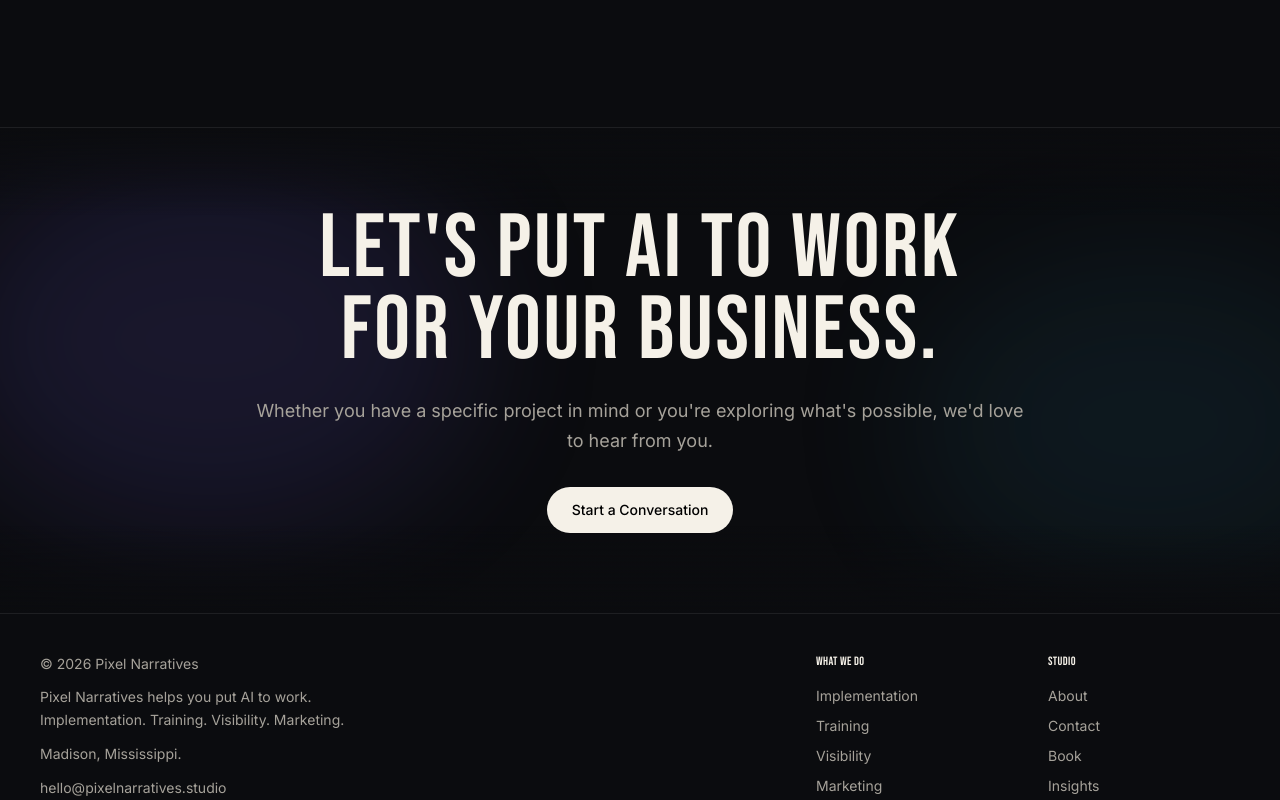
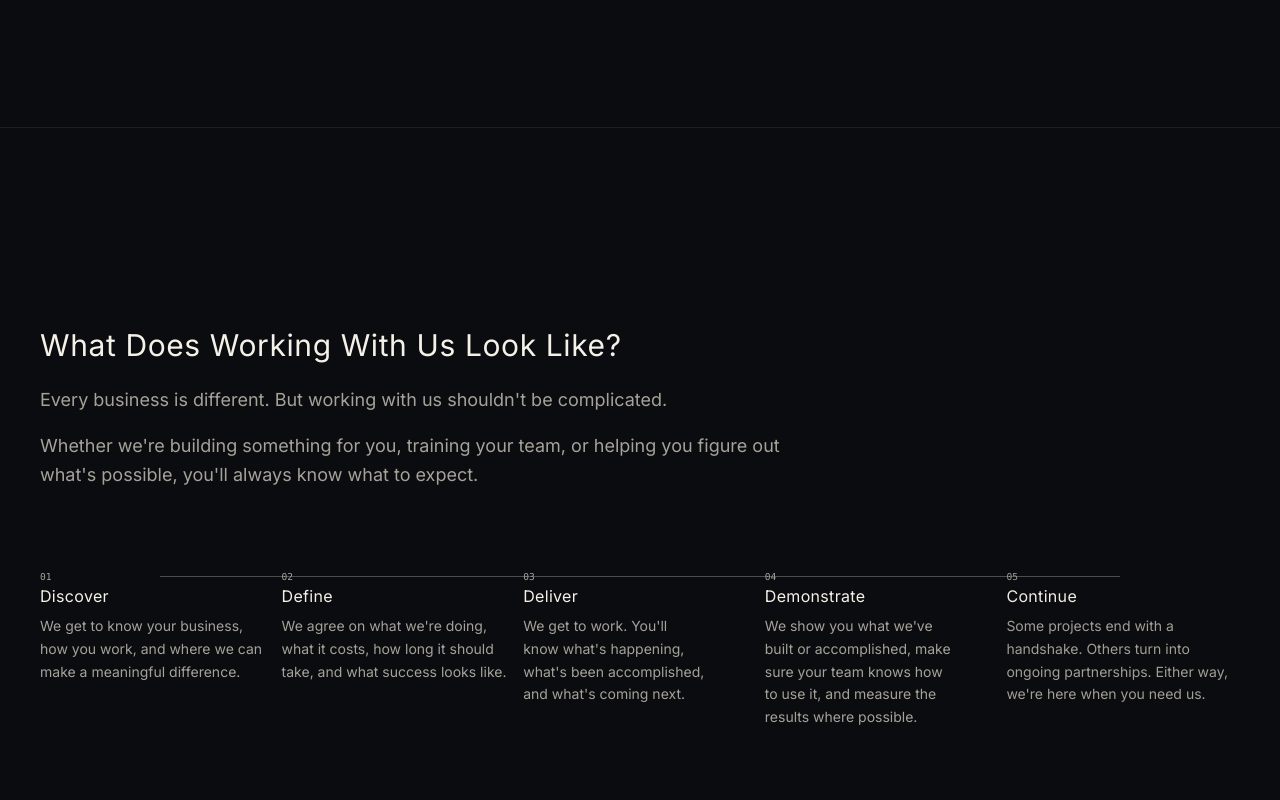
Before and after one commit to jmaruszak/pixel-narratives-site, a Next.js app in the folder pixel-narratives-site/: page /work-with-us in a window 1280 px wide. Shown: the part 2320-3120 px from the top of the page. Built offline with nearby package versions, Linux system fonts and the light colour scheme.

Commit message:
Share one working experience on Implementation and under the Work With Us prices.
Co-authored-by: Cursor <cursoragent@cursor.com>

```diff
--- a/pixel-narratives-site/src/app/globals.css
+++ b/pixel-narratives-site/src/app/globals.css
@@ -456,8 +456,8 @@ button {
 
 .il-process-h-track {
   position: absolute;
-  left: 12.5%;
-  right: 12.5%;
+  left: 10%;
+  right: 10%;
   top: 0;
   height: 1px;
   background: rgba(255, 255, 255, 0.09);
@@ -466,9 +466,9 @@ button {
 
 .il-process-h-fill-wrap {
   position: absolute;
-  left: 12.5%;
+  left: 10%;
   top: 0;
-  width: 75%;
+  width: 80%;
   height: 1px;
 }
 
--- a/pixel-narratives-site/src/app/work-with-us/page.tsx
+++ b/pixel-narratives-site/src/app/work-with-us/page.tsx
@@ -1,5 +1,6 @@
 import Link from "next/link";
 import Footer from "../../components/Footer";
+import ImplementationProcessFlow from "../../components/ImplementationProcessFlow";
 import Nav from "../../components/Nav";
 import { ENGAGEMENTS, WORK_WITH_US_INTRO } from "../../lib/engagements";
 import { JsonLd, buildBreadcrumbs, buildWebPage } from "../../lib/schema";
@@ -106,6 +107,8 @@ export default function WorkWithUsPage() {
         </div>
       </section>
 
+      <ImplementationProcessFlow />
+
       <section className="next-step-section border-t border-white/8">
         <div className="next-step-bg" aria-hidden />
         <div className="next-step-fade" aria-hidden />
--- a/pixel-narratives-site/src/components/ImplementationProcessFlow.tsx
+++ b/pixel-narratives-site/src/components/ImplementationProcessFlow.tsx
@@ -20,20 +20,24 @@ function getReducedMotionServerSnapshot() {
 
 const STEPS = [
   {
-    title: "Define Your Outcomes",
-    body: "We align on what success looks like - revenue, time saved, efficiency, or growth.",
+    title: "Discover",
+    body: "We get to know your business, how you work, and where we can make a meaningful difference.",
   },
   {
-    title: "Audit Your Current Systems",
-    body: "We map your workflows, tools, and bottlenecks to identify where value is being lost.",
+    title: "Define",
+    body: "We agree on what we're doing, what it costs, how long it should take, and what success looks like.",
   },
   {
-    title: "Build the Plan",
-    body: "You get a clear plan for automation, tools, and workflow improvements.",
+    title: "Deliver",
+    body: "We get to work. You'll know what's happening, what's been accomplished, and what's coming next.",
   },
   {
-    title: "Implement & Optimize",
-    body: "We deploy systems, refine performance, and track measurable improvements over time.",
+    title: "Demonstrate",
+    body: "We show you what we've built or accomplished, make sure your team knows how to use it, and measure the results where possible.",
+  },
+  {
+    title: "Continue",
+    body: "Some projects end with a handshake. Others turn into ongoing partnerships. Either way, we're here when you need us.",
   },
 ] as const;
 
@@ -74,7 +78,7 @@ export default function ImplementationProcessFlow() {
   }, [reducedMotion, update]);
 
   const displayProgress = reducedMotion ? 1 : progress;
-  const t = displayProgress * 4;
+  const t = displayProgress * STEPS.length;
   const lineH = displayProgress * 100;
   const lineV = displayProgress * 100;
 
@@ -83,7 +87,7 @@ export default function ImplementationProcessFlow() {
       ref={sectionRef}
       className={[
         "il-process border-t border-white/8",
-        !reducedMotion && "min-h-[190vh] max-md:min-h-0",
+        !reducedMotion && "min-h-[190vh] max-lg:min-h-0",
       ]
         .filter(Boolean)
         .join(" ")}
@@ -91,28 +95,32 @@ export default function ImplementationProcessFlow() {
     >
       <div
         className={[
-          "il-process-sticky flex min-h-screen items-center max-md:min-h-0",
-          !reducedMotion && "sticky top-0 max-md:static",
+          "il-process-sticky flex min-h-screen items-center max-lg:min-h-0",
+          !reducedMotion && "sticky top-0 max-lg:static",
         ]
           .filter(Boolean)
           .join(" ")}
       >
         <div className="mx-auto w-full max-w-7xl px-6 py-20 md:px-10 md:py-24">
-          <div className="max-w-2xl">
-            <p className="text-xs uppercase tracking-[0.35em] text-[var(--muted)]">
-              How implementation works
-            </p>
+          <div className="max-w-3xl">
             <h2
               id="il-process-heading"
-              className="mt-4 text-2xl font-normal leading-snug text-[var(--foreground)] sm:text-3xl md:max-w-xl"
+              className="text-2xl font-normal leading-snug text-[var(--foreground)] sm:text-3xl"
             >
-              A structured path from goals to systems and measurable follow-through.
+              What Does Working With Us Look Like?
             </h2>
+            <div className="mt-5 space-y-4 text-base leading-relaxed text-[var(--muted)] md:text-lg">
+              <p>Every business is different. But working with us shouldn&apos;t be complicated.</p>
+              <p>
+                Whether we&apos;re building something for you, training your team, or helping you
+                figure out what&apos;s possible, you&apos;ll always know what to expect.
+              </p>
+            </div>
           </div>
 
-          <div className="il-process-canvas relative mt-12 pl-7 md:mt-16 md:pl-0">
+          <div className="il-process-canvas relative mt-12 pl-7 md:mt-16 lg:pl-0">
             <div
-              className="il-process-rail-h pointer-events-none absolute z-0 hidden w-full md:block"
+              className="il-process-rail-h pointer-events-none absolute z-0 hidden w-full lg:block"
               style={{ top: "1.45rem" }}
               aria-hidden
             >
@@ -127,7 +135,7 @@ export default function ImplementationProcessFlow() {
               </div>
             </div>
 
-            <ol className="relative z-[1] m-0 grid list-none gap-9 p-0 md:grid-cols-4 md:gap-2 md:gap-y-0">
+            <ol className="relative z-[1] m-0 grid list-none gap-9 p-0 lg:grid-cols-5 lg:gap-2 lg:gap-y-0">
               {STEPS.map((step, i) => {
                 const stepT = t - i;
                 const o = Math.min(
@@ -140,7 +148,7 @@ export default function ImplementationProcessFlow() {
                 return (
                   <li
                     key={step.title}
-                    className="il-process-step relative m-0 min-w-0 pl-0 md:pt-0 md:text-left"
+                    className="il-process-step relative m-0 min-w-0 pl-0 lg:pt-0 lg:text-left"
                     style={
                       reducedMotion
                         ? { opacity: 1, transform: "none" }
@@ -148,11 +156,11 @@ export default function ImplementationProcessFlow() {
                     }
                   >
                     <div
-                      className="mb-2.5 text-[0.6rem] font-mono font-normal tabular-nums text-[var(--muted)] md:absolute md:top-0 md:mb-0 md:flex md:min-h-7 md:min-w-0 md:max-w-full md:items-end md:leading-none"
+                      className="mb-2.5 text-[0.6rem] font-mono font-normal tabular-nums text-[var(--muted)] lg:absolute lg:top-0 lg:mb-0 lg:flex lg:min-h-7 lg:min-w-0 lg:max-w-full lg:items-end lg:leading-none"
                     >
                       {String(i + 1).padStart(2, "0")}
                     </div>
-                    <h3 className="text-base font-normal leading-snug text-[var(--foreground)] md:mt-8">
+                    <h3 className="text-base font-normal leading-snug text-[var(--foreground)] lg:mt-8">
                       {step.title}
                     </h3>
                     <p className="mt-2 text-sm leading-relaxed text-balance text-[var(--muted)]">
@@ -164,7 +172,7 @@ export default function ImplementationProcessFlow() {
             </ol>
 
             <div
-              className="il-process-rail-v pointer-events-none absolute top-0 bottom-0 left-[0.15rem] z-0 w-px md:hidden"
+              className="il-process-rail-v pointer-events-none absolute top-0 bottom-0 left-[0.15rem] z-0 w-px lg:hidden"
               aria-hidden
             >
               <div className="il-process-v-track" />
```
Also changed, not shown: pixel-narratives-site/public/llms.txt.
